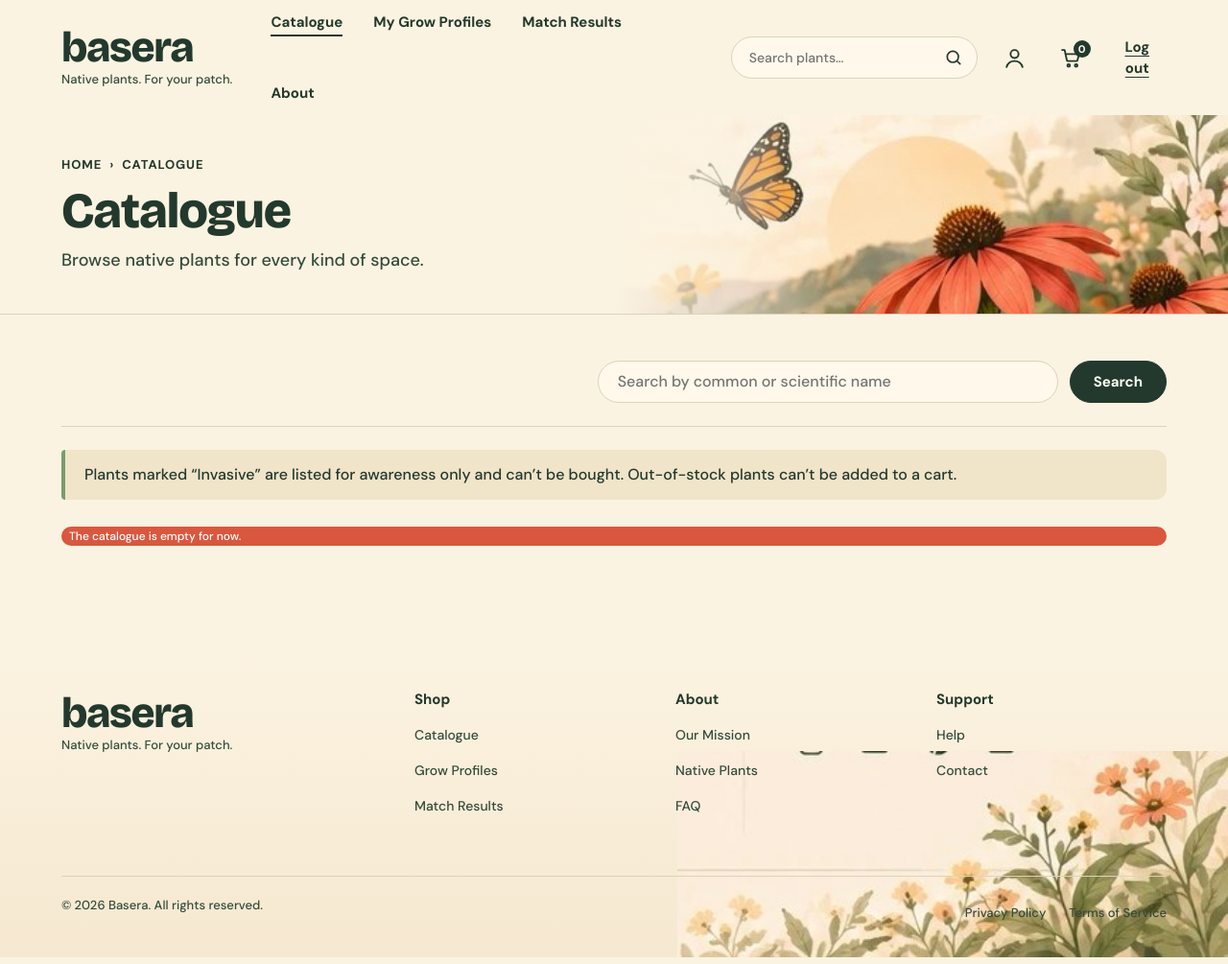
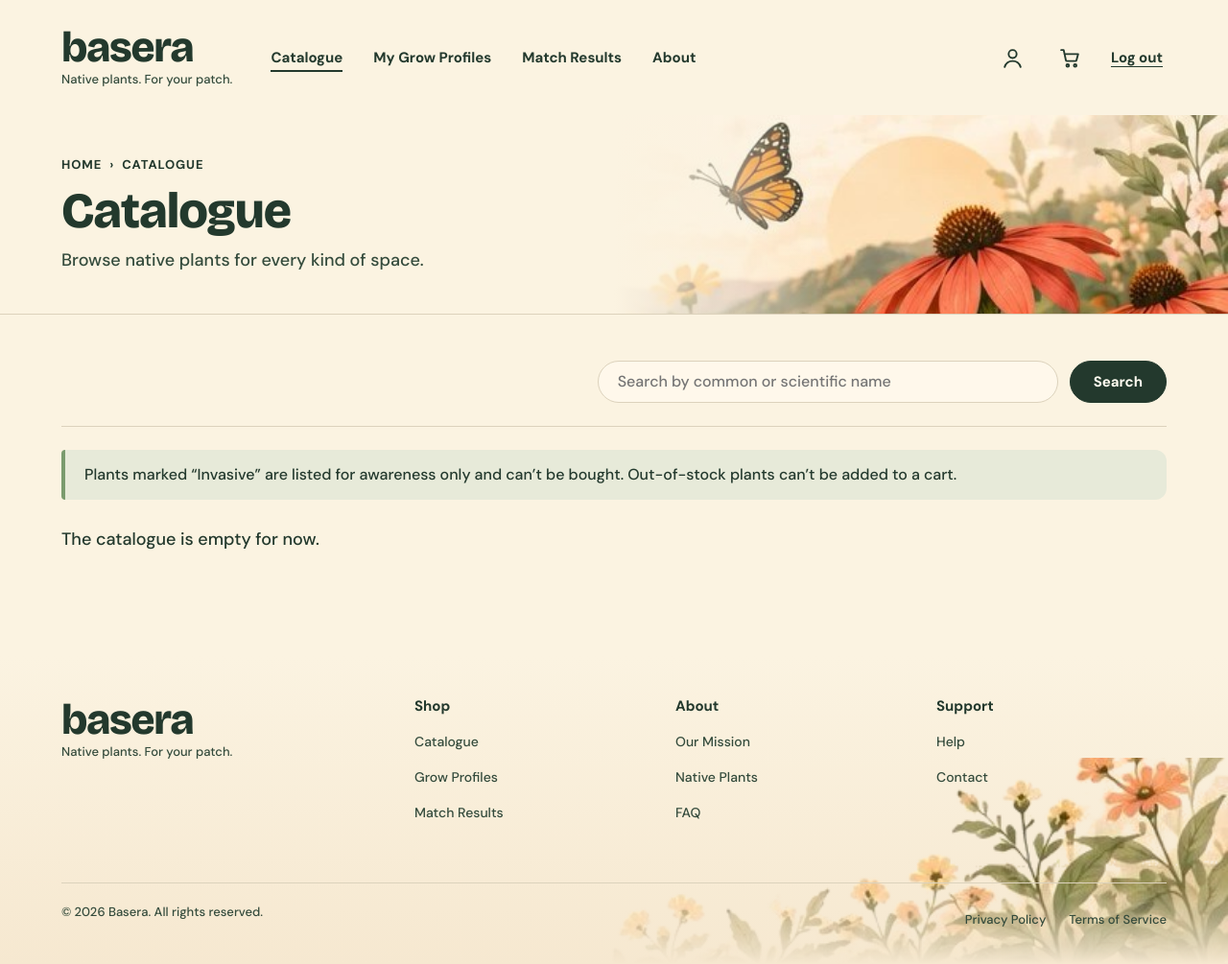
Before and after one commit to Ismail4004/Basera, a Django app: page /catalogue/ in a window 1280 px wide. Shown: the whole page at 96% size. Run offline with Django 5.2, Linux system fonts and the light colour scheme; the visitor is signed in with stand-in values (Sample User, id 1); data that the repository does not hold is empty.

Commit message:
Fix plant card and hero imagery, footer artwork and header details
Give every plant card photo the same 304x236 frame: a portrait photo was
lifting the flex item's automatic minimum height, so featured and catalogue
cards ended up with different image sizes.

Replace the customer hero photo with a larger (2848x1600) version of the same
scene, with the subject complete and to the right of the copy, and move the
photo plus its two scrims from the template into botanical.css. The hero now
grows with the screen so the subject keeps her headroom at any width.

Rebuild the footer illustration as a keyed-out PNG that blends into the footer
gradient and fades above the legal links, replacing the pale plate that used
to sit behind them.

Also: read the header cart badge from CartItem instead of a hard-coded zero,
keep the seller stock thumbnails square, show an empty state on the admin
sales chart instead of four flat bars, define the .bt-notice--info variant,
and drop the duplicate header search on the catalogue page.

```diff
--- a/accounts/static/accounts/css/botanical.css
+++ b/accounts/static/accounts/css/botanical.css
@@ -212,6 +212,7 @@ h1, h2, h3 {
   border-radius: 4px 12px 12px 4px;
   color: var(--bt-forest);
 }
+.bt-notice--info { background: var(--bt-sage-tint); border-left-color: var(--bt-sage); }
 .bt-notice--error, .bt-notice--danger {
   background: var(--bt-coral-tint); border-left-color: var(--bt-coral); color: #8a2f1c;
 }
@@ -336,11 +346,25 @@ h1, h2, h3 {
 /* ---------- Footer ---------- */
 
 .bt-footer {
-  background:
-    url("../img/botanical-footer.jpg") right bottom / auto 215px no-repeat,
-    linear-gradient(180deg, var(--bt-bg), #f6e8d0);
+  position: relative;
+  isolation: isolate;
+  background: linear-gradient(180deg, var(--bt-bg), #f6e8d0);
+}
+/* The flower illustration is a separate, transparent layer so it sits on the
+   footer gradient without showing the cream rectangle of the original file. */
+.bt-footer::before {
+  content: "";
+  position: absolute; right: 0; bottom: 0;
+  width: min(52%, 645px); height: 215px;
+  background: url("../img/botanical-footer.png") right bottom / contain no-repeat;
+  /* The PNG is keyed to true transparency, so no blend mode is needed. */
+  /* Let the stems dissolve above the legal line instead of covering it. */
+  -webkit-mask-image: linear-gradient(180deg, #000 62%, rgba(0, 0, 0, 0.15) 94%, transparent 100%);
+  mask-image: linear-gradient(180deg, #000 62%, rgba(0, 0, 0, 0.15) 94%, transparent 100%);
+  pointer-events: none;
 }
 .bt-footer__inner {
+  position: relative;
   max-width: calc(var(--bt-width) + 2 * var(--bt-gutter));
   margin: 0 auto; padding: 44px var(--bt-gutter) 28px;
   background: linear-gradient(90deg, transparent 0, transparent 60%, transparent);
@@ -485,7 +528,9 @@ h1, h2, h3 {
 .bt-side nav a { display: flex; justify-content: space-between; align-items: center; min-height: 44px; padding: 0 12px; border-radius: 10px; color: var(--bt-forest); font-weight: 700; text-decoration: none; }
 .bt-side nav a:hover { background: var(--bt-sage-tint); }
 .bt-side nav a.is-active { background: var(--bt-forest); color: var(--bt-on-dark); }
-.bt-count { padding: 0 8px; border-radius: 99px; background: var(--bt-coral); color: #fff; font-size: 12px; line-height: 20px; }
+/* Only the numbered badge in the admin sidebar uses the pill styling; plain
+   .bt-count (the catalogue result line) keeps its own rule above. */
+.bt-side nav a .bt-count { padding: 0 8px; border-radius: 99px; background: var(--bt-coral); color: #fff; font-size: 12px; line-height: 20px; }
 .bt-health { display: flex; align-items: center; gap: 8px; margin: 18px 10px; font-size: 14px; color: var(--bt-forest); font-weight: 700; }
 .bt-side__help { padding: 14px 10px 0; border-top: 1px solid var(--bt-line); font-size: 14px; }
 .bt-side__help p { margin: 0; color: var(--bt-muted); }
--- a/accounts/templates/accounts/home_admin.html
+++ b/accounts/templates/accounts/home_admin.html
@@ -46,11 +46,16 @@
       <section class="bt-panel">
         <h3>Good growth, week by week.</h3>
         <p class="bt-muted">Order value · {{ month_label }}</p>
+        {% if orders_placed %}
         <ul class="bt-chart">
           {% for w in weeks %}
           <li><span class="bt-chart__bar" style="height: {{ w.pct }}%" title="{{ w.text }}"></span><strong>{{ w.text }}</strong><span>{{ w.label }}</span></li>
           {% endfor %}
         </ul>
+        {% else %}
+        {# Four flat stubs read as a broken chart; say what the empty weeks mean. #}
+        <p class="bt-chart-empty">No orders yet in {{ month_label }}. Each week's order value appears here once sales start.</p>
+        {% endif %}
       </section>
       <section class="bt-panel">
         <h3>A little attention needed.</h3>
--- a/accounts/templates/accounts/home_customer.html
+++ b/accounts/templates/accounts/home_customer.html
@@ -12,7 +12,7 @@
 {% block main_class %} bt-main--flush{% endblock %}
 
 {% block band %}
-<section class="bt-hero" style="background-image: linear-gradient(rgba(26,44,33,.55), rgba(26,44,33,.45)), url('{% static 'accounts/img/botanical-hero.jpg' %}')">
+<section class="bt-hero">
   <div class="bt-hero__inner">
     <p class="bt-hero__eyebrow">Plants for your patch</p>
     <h1 class="bt-hero__title">Grow closer<br>to home.</h1>
--- a/accounts/templates/accounts/site_base.html
+++ b/accounts/templates/accounts/site_base.html
@@ -46,12 +46,18 @@
         </nav>
 
         <div class="bt-header__tools">
+          {% comment %}
+            The catalogue page has its own live search box in the toolbar, so the
+            header copy would only duplicate it there.
+          {% endcomment %}
+          {% if request.resolver_match.url_name != 'catalogue' %}
           <form class="bt-search" action="{% url 'catalogue' %}" method="get" role="search">
             <input type="search" name="q" placeholder="Search plants…" aria-label="Search plants" value="{{ term|default:'' }}">
             <button type="submit" aria-label="Search">
               <svg viewBox="0 0 24 24" width="20" height="20" fill="none" stroke="currentColor" stroke-width="2" stroke-linecap="round" stroke-linejoin="round"><circle cx="11" cy="11" r="7"/><path d="m20 20-3.5-3.5"/></svg>
             </button>
           </form>
+          {% endif %}
 
           {% if user.is_authenticated %}
             <a class="bt-icon-link" href="{% url 'home' %}" aria-label="Your account: {{ user.get_short_name }}" title="{{ user.full_name }}">
@@ -60,7 +66,7 @@
             {% if user.is_customer %}
               <a class="bt-icon-link" href="{% url 'cart' %}" aria-label="Cart">
                 <svg viewBox="0 0 24 24" width="25" height="25" fill="none" stroke="currentColor" stroke-width="1.8" stroke-linecap="round" stroke-linejoin="round"><path d="M3 4h2.5l2.2 10.2a1 1 0 0 0 1 .8h8.6a1 1 0 0 0 1-.8L20 8H6.2"/><circle cx="9.5" cy="19.5" r="1.3"/><circle cx="17" cy="19.5" r="1.3"/></svg>
-                <span class="bt-badge">0</span>
+                {% if cart_count %}<span class="bt-badge">{{ cart_count }}</span>{% endif %}
               </a>
             {% endif %}
             <form method="post" action="{% url 'logout' %}">
--- a/basera_site/settings.py
+++ b/basera_site/settings.py
@@ -79,6 +79,7 @@ TEMPLATES = [
                 'django.template.context_processors.request',
                 'django.contrib.auth.context_processors.auth',
                 'django.contrib.messages.context_processors.messages',
+                'orders.context_processors.cart',
             ],
         },
     },
--- /dev/null
+++ b/orders/context_processors.py
@@ -0,0 +1,18 @@
+"""Template context shared by every page."""
+
+from django.db.models import Sum
+
+from .models import CartItem
+
+
+def cart(request):
+    """Number of plants in the signed-in customer's cart (0 for everyone else).
+
+    The header badge used to be a hard-coded 0; it now follows the cart rows so
+    it stays right once the Add-to-cart story lands.
+    """
+    user = getattr(request, "user", None)
+    if user is None or not user.is_authenticated or not getattr(user, "is_customer", False):
+        return {"cart_count": 0}
+    total = CartItem.objects.filter(user=user).aggregate(n=Sum("quantity"))["n"]
+    return {"cart_count": total or 0}
```
Also changed, not shown: other parts of accounts/static/accounts/css/botanical.css (+33 -4 lines), accounts/static/accounts/img/botanical-footer.png (added), accounts/static/accounts/img/botanical-hero.jpg.
